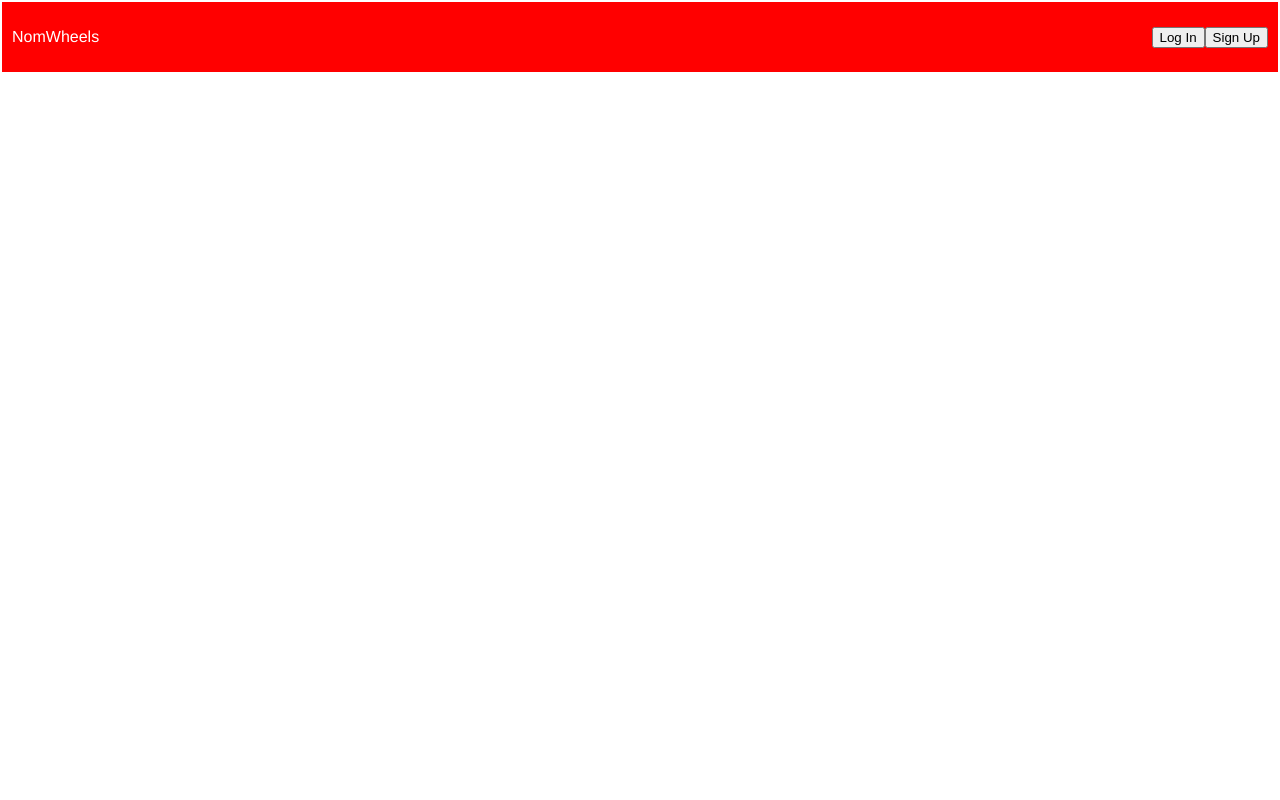
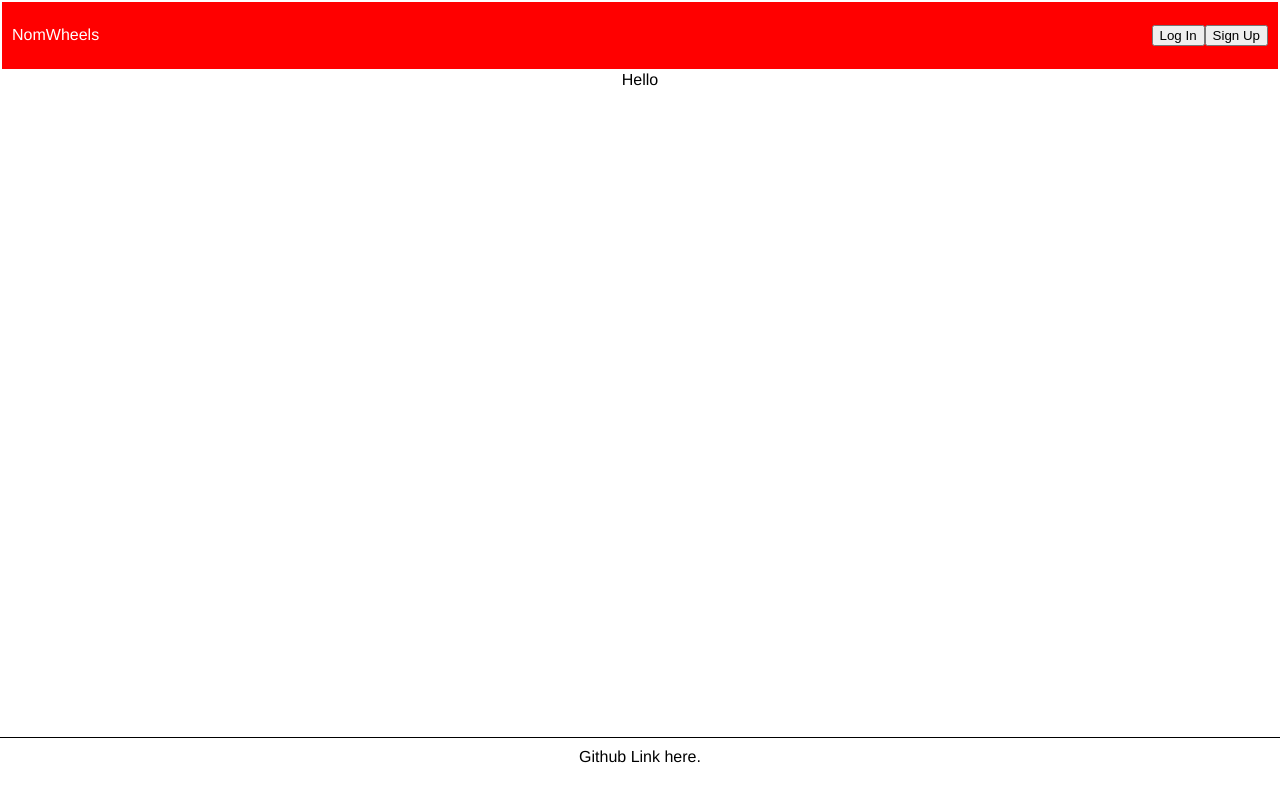
Before and after one commit to patrickw098/MERN_App, a React (Create React App) app in the folder frontend/: page / in a window 1280 px wide. Built offline with nearby package versions, Linux system fonts and the light colour scheme.

Commit message:
add footer

```diff
--- a/frontend/src/App.css
+++ b/frontend/src/App.css
@@ -2,10 +2,37 @@
   text-align: center;
   height: 100vh;
   width: 100vw;
+  box-sizing: border-box;
 }
 
 header, h1 {
   margin: 0;
+}
+
+.app-root {
+  height: 100vh;
+  width: 100vw;
+  box-sizing: border-box;
+  display: flex;
+  flex-direction: column;
+}
+
+.greeting-header {
+    height: 80px;
+    width: 100%;
+    padding: 10px;
+    display: flex;
+    flex-direction: row;
+    justify-content: space-between;
+    background-color: red;
+    border: 2px solid white;
+    box-sizing: border-box;
+}
+
+.main-body {
+  height: 100%;
+  width: 100%;
+  box-sizing: border-box;
 }
 /*
 .App-logo {
--- /dev/null
+++ b/frontend/src/components/greeting/footer.css
@@ -0,0 +1,5 @@
+.footer {
+    height: 50px;
+    padding: 10px;
+    border-top: 1px solid black;
+}
--- /dev/null
+++ b/frontend/src/components/greeting/footer.jsx
@@ -0,0 +1,15 @@
+import React from 'react';
+
+import './footer.css';
+
+class Footer extends React.Component {
+    render() {
+        return (
+            <footer className="footer">
+                Github Link here.
+            </footer>
+        )
+    }
+}
+
+export default Footer;
--- a/frontend/src/components/greeting/greeting.css
+++ b/frontend/src/components/greeting/greeting.css
@@ -1,18 +1,14 @@
-.greeting-header {
-    height: 50px;
-    padding: 10px;
-    display: flex;
-    flex-direction: row;
-    justify-content: space-between;
-    background-color: red;
-    border: 2px solid white;
-}
-
 .greeting-div {
     display: flex;
     flex-direction: column;
     justify-content: center;
 }
+
+/* .greeting-buttons {
+    display: flex;
+    flex-direction: row;
+    justify-content: space-between;
+} */
 
 a {
     color: white;
--- a/frontend/src/components/root.jsx
+++ b/frontend/src/components/root.jsx
@@ -4,6 +4,7 @@ import { AuthRoute, ProtectedRoute } from '../utils/route_utils';
 
 import Greeting from './greeting/greeting';
 import Modal from './modal/modal';
+import Footer from './greeting/footer';
 
 const Root = () => (
     <div className="app-root">
@@ -14,6 +15,10 @@ const Root = () => (
             </Link>
             <Greeting />
         </header>
+        <main className="main-body">
+            Hello
+        </main>
+        <Footer />
     </div>
 )
 
```
